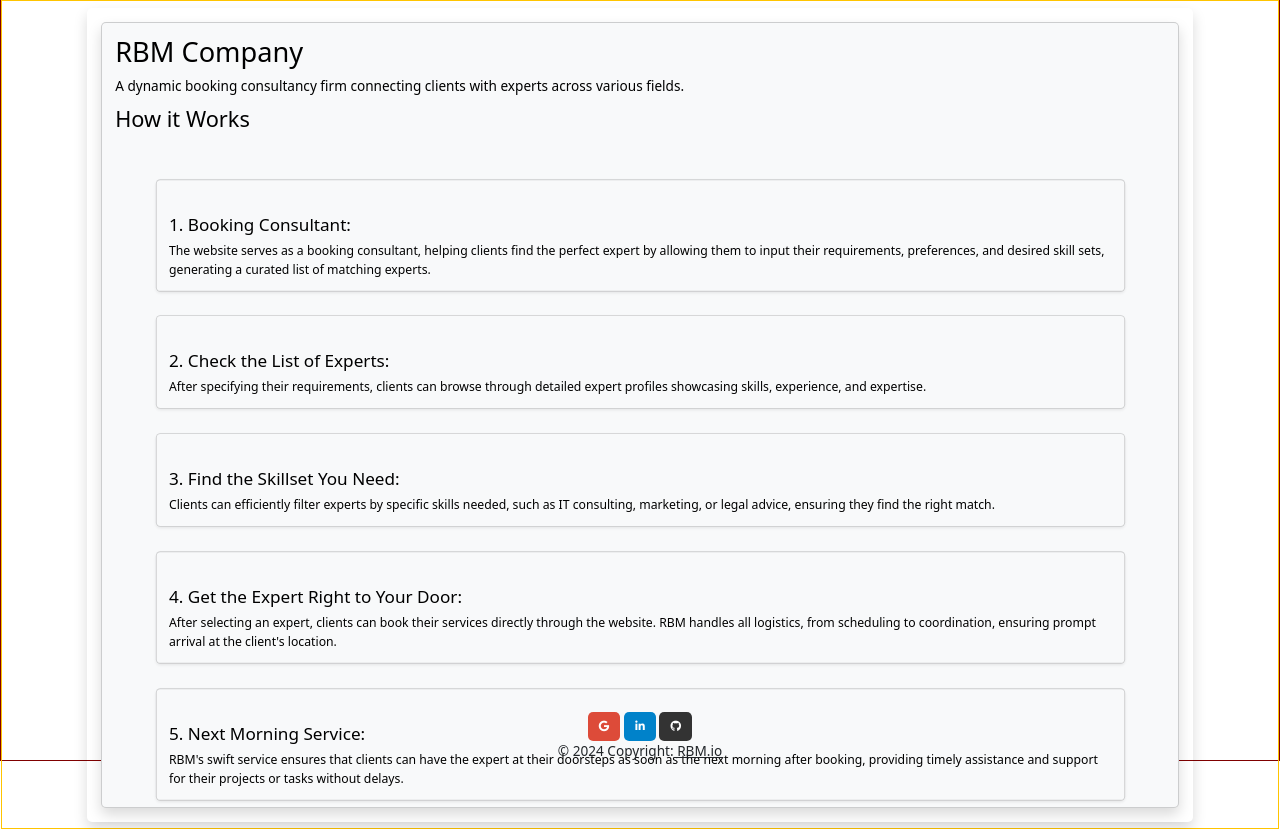
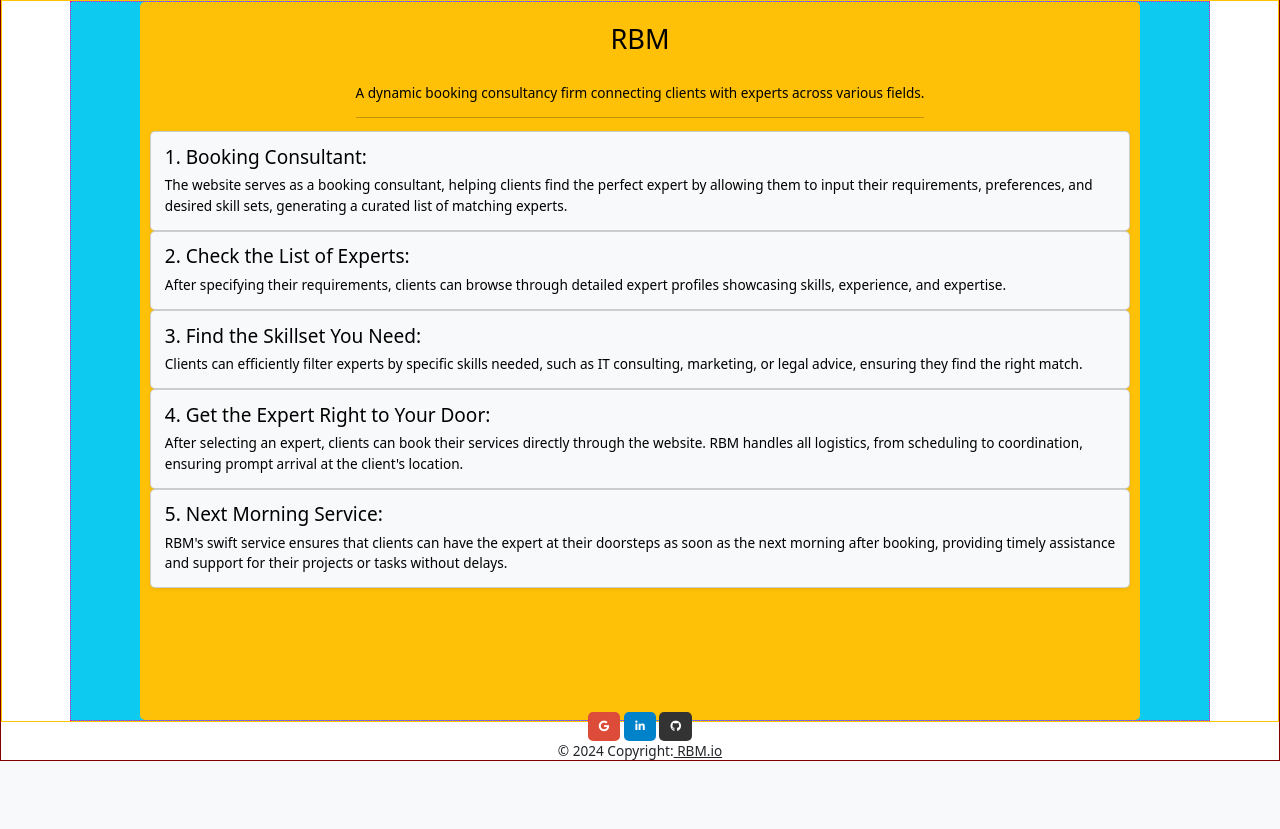
Before and after one commit to Jean7667/RBM_APP, a Django app: page /about/ in a window 1280 px wide. Shown: the part 39-868 px from the top of the page. After the commit the page ends 800 px from the top, so only its background shows below. Run offline with Django 5.2, Linux system fonts and the light colour scheme; some libraries are stand-ins or nearby versions.

Commit message:
use the same code as home page center and expand vh

```diff
--- a/user_app/templates/about.html
+++ b/user_app/templates/about.html
@@ -1,25 +1,29 @@
 {% extends 'base.html'%}
+{% load static %}
+{% block title %}About us{% endblock %}
+{% block content %}
+<!--inside Main content section-->
 
-{% block title %}About us{% endblock %}
-
-{% block content %}
-
-<div class="container-xl d-flex flex-column justify-content-center align-items-center height9">
-    <div class="row p-2 d-flex justify-content-center align-items-center w-100">
-        <div class="col-md-12 p-3 d-flex flex-column justify-content-center align-items-center .bg-secondary.bg-gradient text-black shadow rounded-2">
-
-
-
-                <div class="card bg-light shadow rounded-2">
-                <div class="card-body">
-                    <h1 class="card-title">RBM Company</h1>
-                    <p class="card-text">A dynamic booking consultancy firm connecting clients with experts across various fields.</p>
-                    <h2 class="card-subtitle mb-3">How it Works</h2>
+<div class="container-xl d-flex flex-column m-0 guidemain  bg-info w-100 h-100">
+    <div class="row p-0 gx-0 d-flex justify-content-center w-100 h-100">
+      <!--Force div to be centered with content-div class-->
+      <div class="col-12 p-0 m-0 d-flex flex-column bg-warning content-div text-black rounded-2 align-items-center">
+        <div class="row g-0 m-0 justify-content-center">
+          <div class="col-12 text-center">
+            <br>
+            <h1>RBM</h1>
+            <br>
+            <p>A dynamic booking consultancy firm connecting clients with experts across various fields.</p>
           </div>
+          <hr>
+        </div>
+        <!--Section when logged in-->
+        <div class="row m-0 w-100 justify-content-center">
                         <!-- Card 1 -->
                         <div class="col-md-12">
                             <div class="card bg-light shadow-sm h-100">
-                        <div class="card-body"><h3>1. Booking Consultant:</h3>
+                                <div class="card-body">
+                                    <h3>1. Booking Consultant:</h3>
                                     The website serves as a booking consultant, helping clients find the perfect expert by allowing them to input their requirements, preferences, and desired skill sets, generating a curated list of matching experts.
                                 </div>
                             </div>
@@ -27,7 +31,8 @@
                         <!-- Card 2 -->
                         <div class="col-md-12">
                             <div class="card bg-light shadow-sm h-100">
-                        <div class="card-body"><h3>2. Check the List of Experts:</h3>
+                                <div class="card-body">
+                                    <h3>2. Check the List of Experts:</h3>
                                     After specifying their requirements, clients can browse through detailed expert profiles showcasing skills, experience, and expertise.
                                 </div>
                             </div>
@@ -35,7 +40,8 @@
                         <!-- Card 3 -->
                         <div class="col-md-12">
                             <div class="card bg-light shadow-sm h-100">
-                        <div class="card-body"><h3>3. Find the Skillset You Need:</h3>
+                                <div class="card-body">
+                                    <h3>3. Find the Skillset You Need:</h3>
                                     Clients can efficiently filter experts by specific skills needed, such as IT consulting, marketing, or legal advice, ensuring they find the right match.
                                 </div>
                             </div>
@@ -43,7 +49,8 @@
                         <!-- Card 4 -->
                         <div class="col-md-12">
                             <div class="card bg-light shadow-sm h-100">
-                        <div class="card-body"><h3>4. Get the Expert Right to Your Door:</h3>
+                                <div class="card-body">
+                                    <h3>4. Get the Expert Right to Your Door:</h3>
                                     After selecting an expert, clients can book their services directly through the website. RBM handles all logistics, from scheduling to coordination, ensuring prompt arrival at the client's location.
                                 </div>
                             </div>
@@ -51,13 +58,16 @@
                         <!-- Card 5 -->
                         <div class="col-md-12">
                             <div class="card bg-light shadow-sm h-100">
-                        <div class="card-body"><h3>5. Next Morning Service:</h3>
+                                <div class="card-body">
+                                    <h3>5. Next Morning Service:</h3>
                                     RBM's swift service ensures that clients can have the expert at their doorsteps as soon as the next morning after booking, providing timely assistance and support for their projects or tasks without delays.
                                 </div>
                             </div>
                         </div>
                     </div>
-
+                </div>
+            </div> <!-- Add this closing div -->
+        </div> <!-- content-div closing div -->
     </div>
 </div>
 
```
Lines whose indentation alone changed are shown as unchanged.
